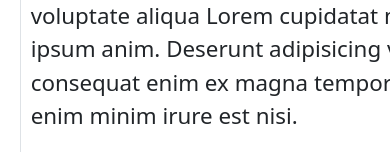
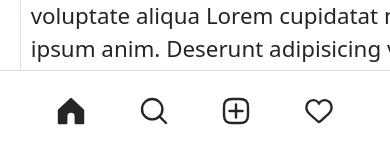
Before and after one commit to DPrinceKumar/MeetMate, an Angular app: page / in a window 390 px wide. Shown: the part 692-844 px from the top of the page. Built offline with nearby package versions, Linux system fonts and the light colour scheme; a web font is replaced by a local one.

Commit message:
bottom nav bar createed for mobile screen

```diff
--- a/src/app/app.component.css
+++ b/src/app/app.component.css
@@ -3,6 +3,14 @@
   background-color: #ffff;
   border-bottom: 1px solid #dbdbdb;
   margin-bottom: 7.5rem;
+}
+.navigation .bottom-nav-bar{
+  position: fixed;
+  bottom: 0rem;
+  z-index: 3;
+  width: 100%;
+  border-top: 1px solid #dbdbdb;;
+  background-color:  #fff;
 }
 .status-bar-wrapper,
 .feed-card-wrapper {
@@ -68,6 +76,9 @@
     display: block;
     left: calc(100vw - 30vw);
   }
+  .bottom-nav-bar {
+    display: none;
+  }
 }
 @media screen and (min-width:1024px) {
   div.status-bar-wrapper {
@@ -81,4 +92,7 @@
     display: block;
     left: calc(100vw - 30vw);
   }
+    .bottom-nav-bar {
+    display: none;
+  }
 }
--- a/src/app/app.component.html
+++ b/src/app/app.component.html
@@ -1,5 +1,10 @@
 <div class="navigation">
-    <app-nav-bar></app-nav-bar>
+    <div class="nav">
+        <app-nav-bar></app-nav-bar>
+    </div>
+    <div class="bottom-nav-bar ">
+        <app-bottom-nav-bar></app-bottom-nav-bar>
+    </div>
 </div>
 <div class="status-bar-wrapper">
     <div class="status-bar">
--- a/src/app/app.module.ts
+++ b/src/app/app.module.ts
@@ -8,9 +8,10 @@ import { StatusBarComponent } from './status-bar/status-bar.component';
 import { FeedCardComponent } from './feed-card/feed-card.component';
 import { ProfileSwitchComponent } from './profile-switch/profile-switch.component';
 import { SuggestionsForYouComponent } from './suggestions-for-you/suggestions-for-you.component';
+import { BottomNavBarComponent } from './bottom-nav-bar/bottom-nav-bar.component';
 
 @NgModule({
-  declarations: [AppComponent, NavBarComponent, StatusBarComponent, FeedCardComponent, ProfileSwitchComponent, SuggestionsForYouComponent],
+  declarations: [AppComponent, NavBarComponent, StatusBarComponent, FeedCardComponent, ProfileSwitchComponent, SuggestionsForYouComponent, BottomNavBarComponent],
   imports: [BrowserModule, FontAwesomeModule],
   providers: [],
   bootstrap: [AppComponent],
--- /dev/null
+++ b/src/app/bottom-nav-bar/bottom-nav-bar.component.css
@@ -0,0 +1,19 @@
+.bottom-nav-wrapper{
+    height: 8rem;
+    display: flex;
+    justify-content: space-evenly;
+    align-items: center;
+}
+
+@media screen and (max-width:800px) {
+    svg[   aria-label="Home"],
+    svg[ aria-label="Search & Explore"],
+    svg[ aria-label="New post"],
+    svg[ aria-label="Activity"]{
+        transform: scale(1.2);
+        -webkit-transform: scale(1.2);
+        -moz-transform: scale(1.2);
+        -ms-transform: scale(1.2);
+        -o-transform: scale(1.2);
+}
+}
--- /dev/null
+++ b/src/app/bottom-nav-bar/bottom-nav-bar.component.html
@@ -0,0 +1,109 @@
+<div class="bottom-nav-wrapper">
+  <div class="home">
+    <svg
+      aria-label="Home"
+      class="_ab6-"
+      color="#262626"
+      fill="#262626"
+      height="24"
+      role="img"
+      viewBox="0 0 24 24"
+      width="24"
+    >
+      <path
+        d="M22 23h-6.001a1 1 0 0 1-1-1v-5.455a2.997 2.997 0 1 0-5.993 0V22a1 1 0 0 1-1 1H2a1 1 0 0 1-1-1V11.543a1.002 1.002 0 0 1 .31-.724l10-9.543a1.001 1.001 0 0 1 1.38 0l10 9.543a1.002 1.002 0 0 1 .31.724V22a1 1 0 0 1-1 1Z"
+      ></path>
+    </svg>
+  </div>
+  <div class="search">
+    <svg
+      aria-label="Search &amp; Explore"
+      class="_ab6-"
+      color="#262626"
+      fill="#262626"
+      height="24"
+      role="img"
+      viewBox="0 0 24 24"
+      width="24"
+    >
+      <path
+        d="M19 10.5A8.5 8.5 0 1 1 10.5 2a8.5 8.5 0 0 1 8.5 8.5Z"
+        fill="none"
+        stroke="currentColor"
+        stroke-linecap="round"
+        stroke-linejoin="round"
+        stroke-width="2"
+      ></path>
+      <line
+        fill="none"
+        stroke="currentColor"
+        stroke-linecap="round"
+        stroke-linejoin="round"
+        stroke-width="2"
+        x1="16.511"
+        x2="22"
+        y1="16.511"
+        y2="22"
+      ></line>
+    </svg>
+  </div>
+  <div class="new-post">
+    <svg
+      aria-label="New post"
+      class="_ab6-"
+      color="#262626"
+      fill="#262626"
+      height="24"
+      role="img"
+      viewBox="0 0 24 24"
+      width="24"
+    >
+      <path
+        d="M2 12v3.45c0 2.849.698 4.005 1.606 4.944.94.909 2.098 1.608 4.946 1.608h6.896c2.848 0 4.006-.7 4.946-1.608C21.302 19.455 22 18.3 22 15.45V8.552c0-2.849-.698-4.006-1.606-4.945C19.454 2.7 18.296 2 15.448 2H8.552c-2.848 0-4.006.699-4.946 1.607C2.698 4.547 2 5.703 2 8.552Z"
+        fill="none"
+        stroke="currentColor"
+        stroke-linecap="round"
+        stroke-linejoin="round"
+        stroke-width="2"
+      ></path>
+      <line
+        fill="none"
+        stroke="currentColor"
+        stroke-linecap="round"
+        stroke-linejoin="round"
+        stroke-width="2"
+        x1="6.545"
+        x2="17.455"
+        y1="12.001"
+        y2="12.001"
+      ></line>
+      <line
+        fill="none"
+        stroke="currentColor"
+        stroke-linecap="round"
+        stroke-linejoin="round"
+        stroke-width="2"
+        x1="12.003"
+        x2="12.003"
+        y1="6.545"
+        y2="17.455"
+      ></line>
+    </svg>
+  </div>
+  <div class="notifincations">
+    <svg
+      aria-label="Activity"
+      class="_ab6-"
+      color="#262626"
+      fill="#262626"
+      height="24"
+      role="img"
+      viewBox="0 0 24 24"
+      width="24"
+    >
+      <path
+        d="M16.792 3.904A4.989 4.989 0 0 1 21.5 9.122c0 3.072-2.652 4.959-5.197 7.222-2.512 2.243-3.865 3.469-4.303 3.752-.477-.309-2.143-1.823-4.303-3.752C5.141 14.072 2.5 12.167 2.5 9.122a4.989 4.989 0 0 1 4.708-5.218 4.21 4.21 0 0 1 3.675 1.941c.84 1.175.98 1.763 1.12 1.763s.278-.588 1.11-1.766a4.17 4.17 0 0 1 3.679-1.938m0-2a6.04 6.04 0 0 0-4.797 2.127 6.052 6.052 0 0 0-4.787-2.127A6.985 6.985 0 0 0 .5 9.122c0 3.61 2.55 5.827 5.015 7.97.283.246.569.494.853.747l1.027.918a44.998 44.998 0 0 0 3.518 3.018 2 2 0 0 0 2.174 0 45.263 45.263 0 0 0 3.626-3.115l.922-.824c.293-.26.59-.519.885-.774 2.334-2.025 4.98-4.32 4.98-7.94a6.985 6.985 0 0 0-6.708-7.218Z"
+      ></path>
+    </svg>
+  </div>
+</div>
```
Also changed, not shown: src/app/bottom-nav-bar/bottom-nav-bar.component.ts (added, +10 -0 lines).
